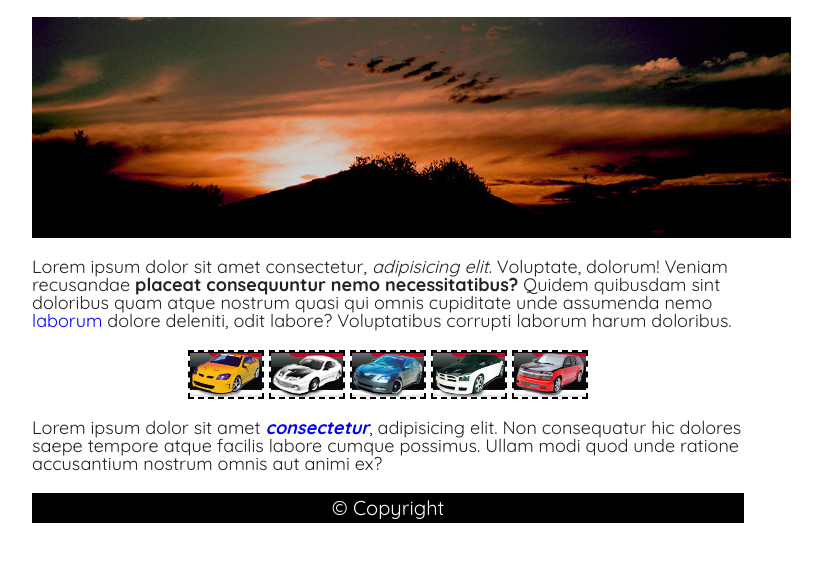
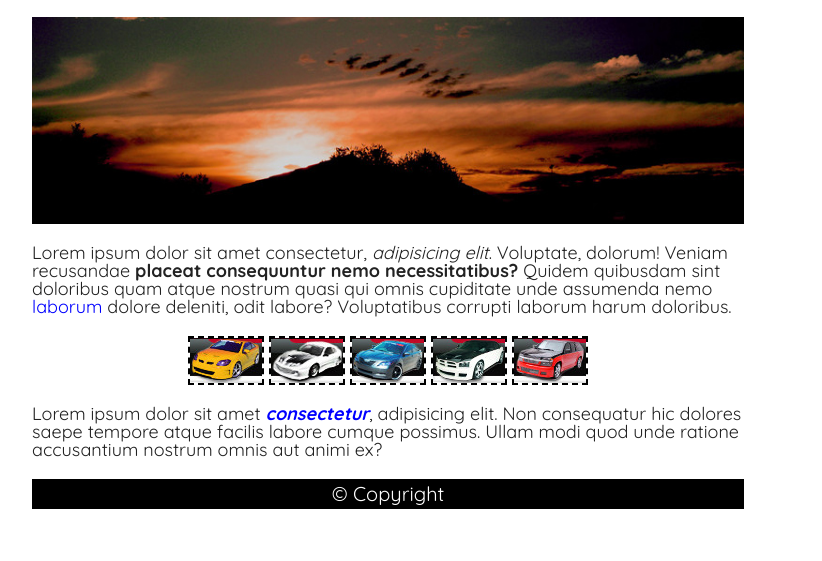
Before and after one commit to yuliatokar/homework3, a plain HTML site: page index.html in a window 1280 px wide. Shown: the part 113-674 px from the top of the page, without its empty margins (268-1090 px from the left). Drawn offline with Linux system fonts and the light colour scheme.

Commit message:
change css

```diff
--- a/css/style.css
+++ b/css/style.css
@@ -14,6 +14,7 @@ body{
 .sunset{
     text-align: center;
     margin-bottom: 20px;
+    max-width: 712px;
 }
 
 .cars{
--- a/index.html
+++ b/index.html
@@ -16,7 +16,7 @@
             <h1>My simple website</h1>
         </header>
         <main>
-            <div class="sunset"><img src="img/sunset.jpg" alt="sunset"></div>
+            <div><img src="img/sunset.jpg" alt="sunset" class="sunset"></div>
             <div>
                 <p>Lorem ipsum dolor sit amet consectetur, <i class="italic">adipisicing elit</i>. Voluptate, dolorum!
                     Veniam
```
